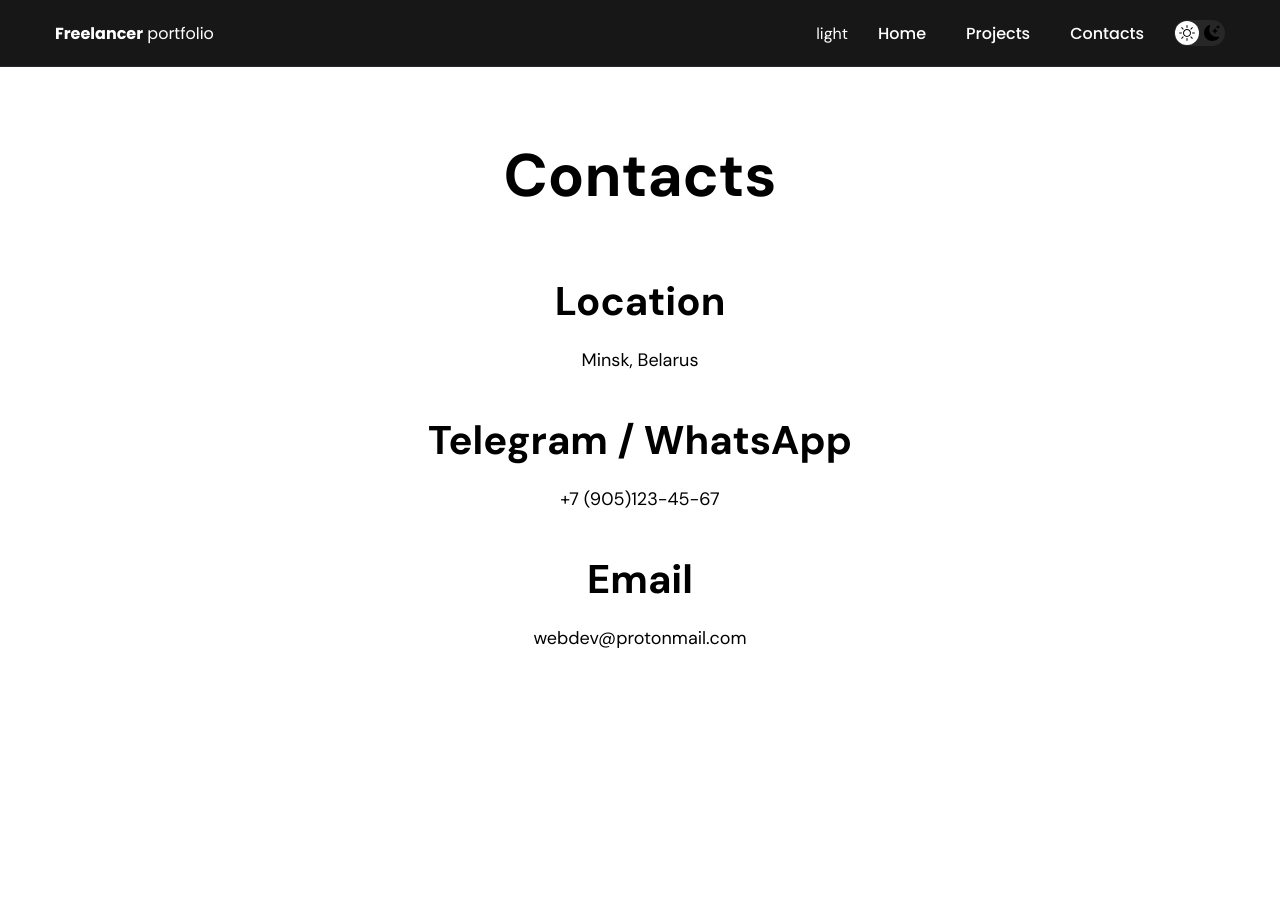
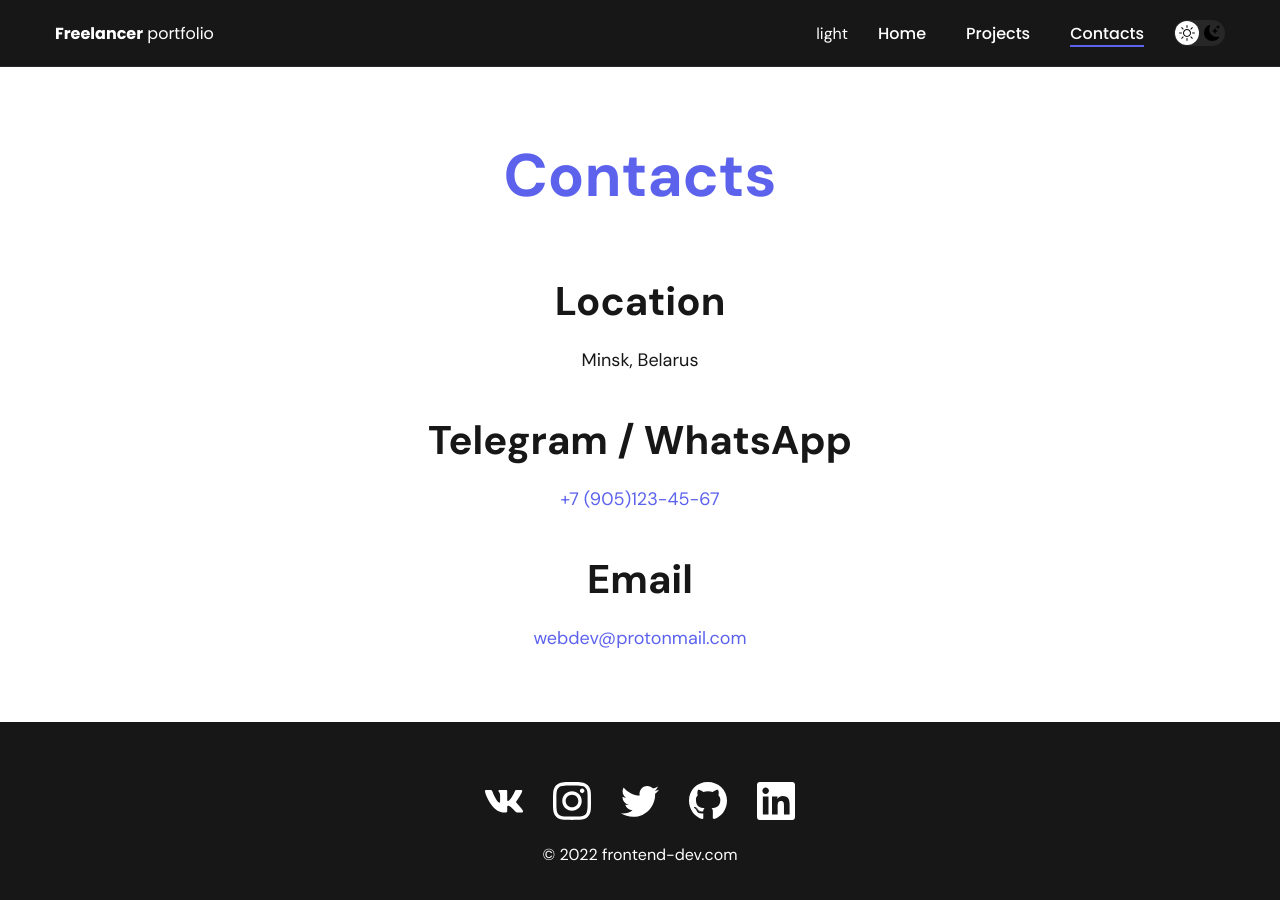
Before and after one commit to dudkinsa/react-freelance-portfolio, a React (Create React App) app: page /contacts in a window 1280 px wide. Shown: the top 900 px of the page. Built offline with nearby package versions, Linux system fonts and the light colour scheme.

Commit message:
изсенения стилей footer и другие изменеия стилей в файлах

```diff
--- a/src/App.scss
+++ b/src/App.scss
@@ -13,20 +13,6 @@
 font-family: 'DM Sans', sans-serif;
 font-family: 'Poppins', sans-serif;
  */
-
-html,
-body {
-  font-family: 'DM Sans', sans-serif;
-  letter-spacing: -0, 5px;
-  height: 100%;
-
-  /* Light mode */
-	background-color: var(--page-bg);
-	color: var(--text-color);
-
-}
-
-
 
 :root {
   /* Colors */
@@ -45,27 +31,19 @@ body {
   --header-bg: var(--black);
   --header-text: var(--white);
 
+  /* Footer */
+  --footer-bg: var(--black);
+  --footer-text: var(--white);
 
+  /* Light mode */
+  --page-bg: var(--white);
+  --text-color: var(--black);
+  --accent: var(--purple);
+  --title-1: var(--accent);
 
-  // --text-color: var(--black);
-
-  // --dark-bg: var(--black);
-  // --dark-border: var(--black-border);
-  // --header-text: var(--white);
-  // --accent: var(--purple);
-  // --text-color: var(--black);
-  // --title-1: var(--accent);
-
-
-	// /* Light mode */
-	// --page-bg: var(--white);
-	// --text-color: var(--black);
-	// --accent: var(--purple);
-	// --title-1: var(--accent);
-
-	// --project-card-bg: var(--white);
-	// --project-card-text: var(--black);
-	// --box-shadow: 0px 5px 35px rgba(0, 0, 0, 0.25);
+  --project-card-bg: var(--white);
+  --project-card-text: var(--black);
+  --box-shadow: 0px 5px 35px rgba(0, 0, 0, 0.25);
 }
 .dark {
   /* Dark mode */
@@ -79,16 +57,28 @@ body {
   --box-shadow: 0px 5px 35px rgba(0, 0, 0, 0.8);
 }
 
-#root{
+html,
+body {
+  min-height: 100vh;
+
+  font-family: 'DM Sans', sans-serif;
+  letter-spacing: -0, 5px;
+
+  /* Light mode */
+  background-color: var(--page-bg);
+  color: var(--text-color);
+}
+
+#root {
   min-height: 100vh;
 }
-.App{
+.App {
   /* Sticky footer
   идем в footer.scss
   */
+  min-height: 100vh;
   display: flex;
   flex-direction: column;
-  min-height: 100vh;
 }
 
 .container {
--- a/src/Layout/Footer/footer.scss
+++ b/src/Layout/Footer/footer.scss
@@ -3,8 +3,8 @@
   margin-top: auto;
 
   padding: 60px 0 50px;
-  background-color: var(--dark-bg);
-  color: var(--header-text);
+  background-color: var(--footer-bg);
+  color: var(--footer-text);
 
   &__wrapper {
     display: flex;
--- a/src/Layout/Navigation/navigation.scss
+++ b/src/Layout/Navigation/navigation.scss
@@ -1,11 +1,8 @@
 .nav {
-  //  background-color:#171718;
+  padding: 20px 0;
   background-color: var(--nav-bg);
-  //  border-bottom: 1px solid #26292D;
   border-bottom: 1px solid var(--nav-border);
-  //  color: #fff;
-  color: var(--white);
-  padding: 20px 0;
+  color: var(--nav-text);
   letter-spacing: normal;
 
   &__row {
```
Lines whose indentation alone changed are shown as unchanged.
